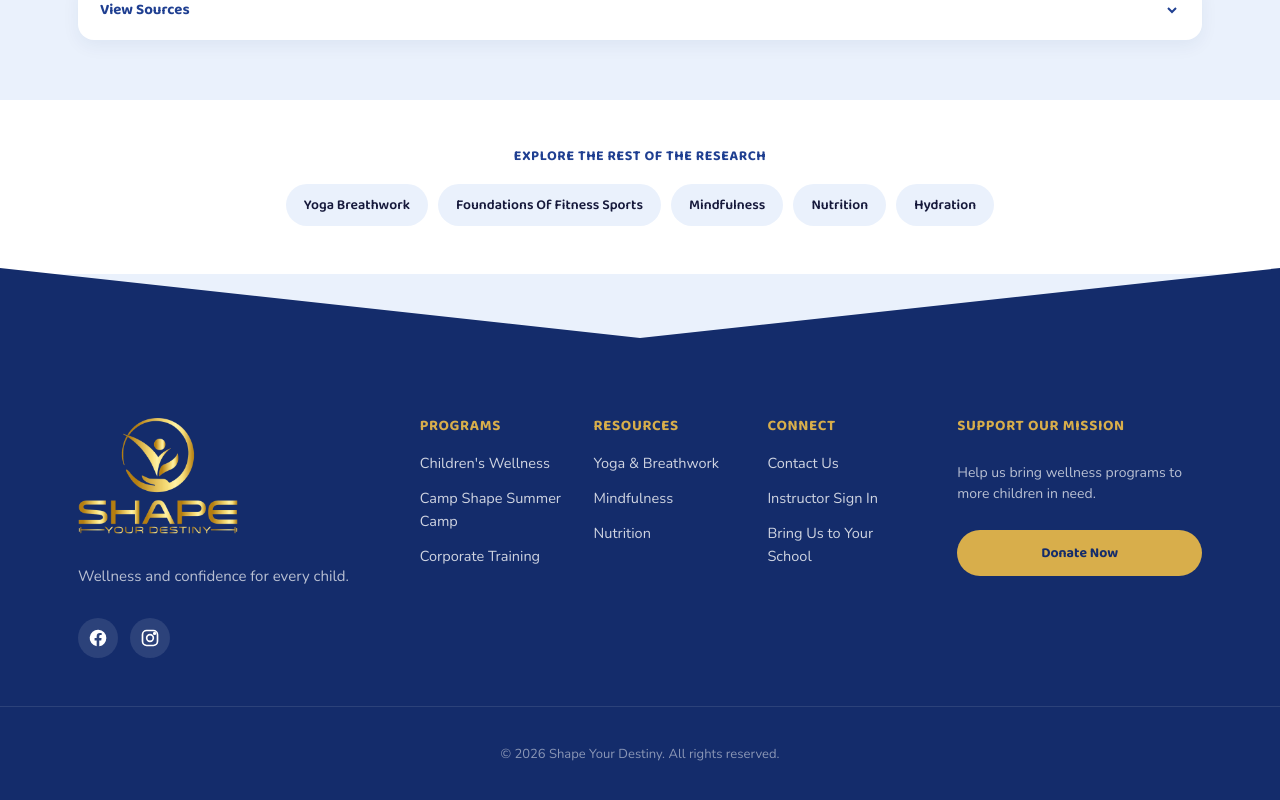
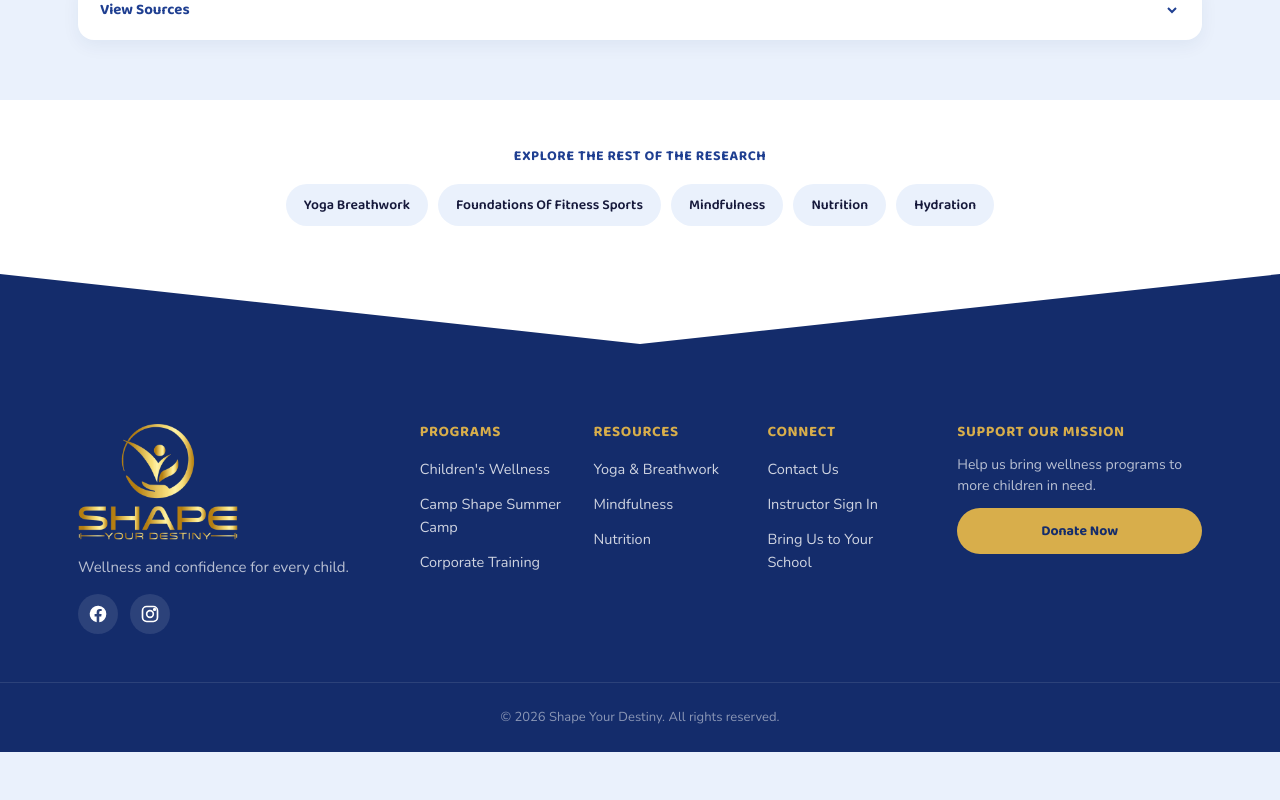
Before and after one commit to shapeyourdestiny/shapeyourdestiny, a Next.js app: page /youth-program/confidence-building-skills in a window 1280 px wide. Shown: the part 1519-2319 px from the top of the page. After the commit the page ends 2271 px from the top, so only its background shows below. Built offline with nearby package versions, Linux system fonts and the light colour scheme.

Commit message:
Fix seamless section transitions - remove gaps between waves

```diff
--- a/app/components/Footer.module.css
+++ b/app/components/Footer.module.css
@@ -1,4 +1,5 @@
-.wave svg { width: 100%; height: 90px; display: block; margin-top: -6px; }
+.wave { background: var(--paper); }
+.wave svg { width: 100%; height: 90px; display: block; vertical-align: bottom; }
 
 .footer {
   background: var(--navy-deep);
--- a/app/components/Hero.module.css
+++ b/app/components/Hero.module.css
@@ -26,5 +26,6 @@
 .photoWrap { position: relative; display: flex; justify-content: center; }
 .heroImage { width: 100%; max-width: 520px; height: auto; }
 
-.wave svg { width: 100%; height: 70px; display: block; margin-bottom: -2px; }
+.wave { background: var(--navy); }
+.wave svg { width: 100%; height: 70px; display: block; vertical-align: bottom; }
 @media (min-width: 900px) { .wave svg { height: 110px; } }
--- a/app/components/Intro.module.css
+++ b/app/components/Intro.module.css
@@ -1,4 +1,4 @@
-.intro { background: var(--tint); padding: 8px 0 60px; text-align: center; }
+.intro { background: var(--tint); padding: 0 0 60px; text-align: center; }
 .heading { font-size: clamp(28px, 4vw, 44px); max-width: 760px; margin: 0 auto 26px; }
 .b1 { color: var(--ink); }
 .b2 { color: var(--navy); }
--- a/app/components/Statement.module.css
+++ b/app/components/Statement.module.css
@@ -12,4 +12,5 @@
 .w1 { color: var(--orange); }
 .w2 { color: var(--green); }
 .w3 { color: var(--teal-dark); background: rgba(255,255,255,0.9); padding: 0 6px; border-radius: 6px; }
-.wave svg { width: 100%; height: 110px; display: block; margin-top: 56px; margin-bottom: -2px; }
+.wave { background: var(--navy); margin-top: 56px; }
+.wave svg { width: 100%; height: 110px; display: block; vertical-align: bottom; }
--- a/app/components/TrustMarquee.module.css
+++ b/app/components/TrustMarquee.module.css
@@ -48,4 +48,5 @@
 }
 .logo:hover { filter: grayscale(0); opacity: 1; }
 .logo img { max-height: 100%; max-width: 100%; object-fit: contain; }
-.wave svg { width: 100%; height: 100px; display: block; margin-top: 0; }
+.wave { background: var(--tint); }
+.wave svg { width: 100%; height: 100px; display: block; vertical-align: bottom; }
--- a/app/globals.css
+++ b/app/globals.css
@@ -37,6 +37,8 @@ h1, h2, h3, h4 {
   margin: 0;
   line-height: 1.15;
 }
+section { margin: 0; padding: 0; }
+p { margin: 0; }
 a { color: inherit; }
 img { display: block; max-width: 100%; }
 button { font-family: inherit; }
```
